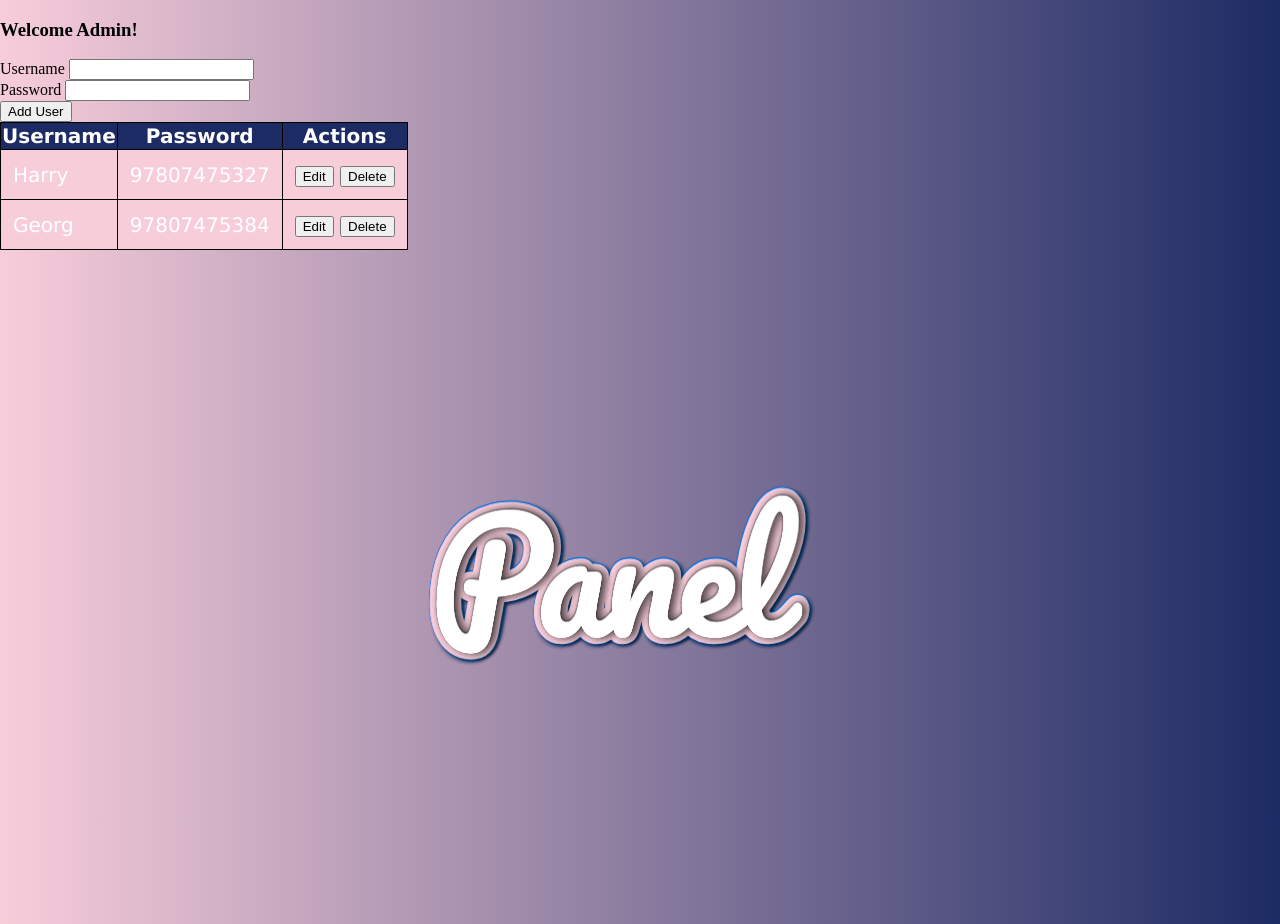
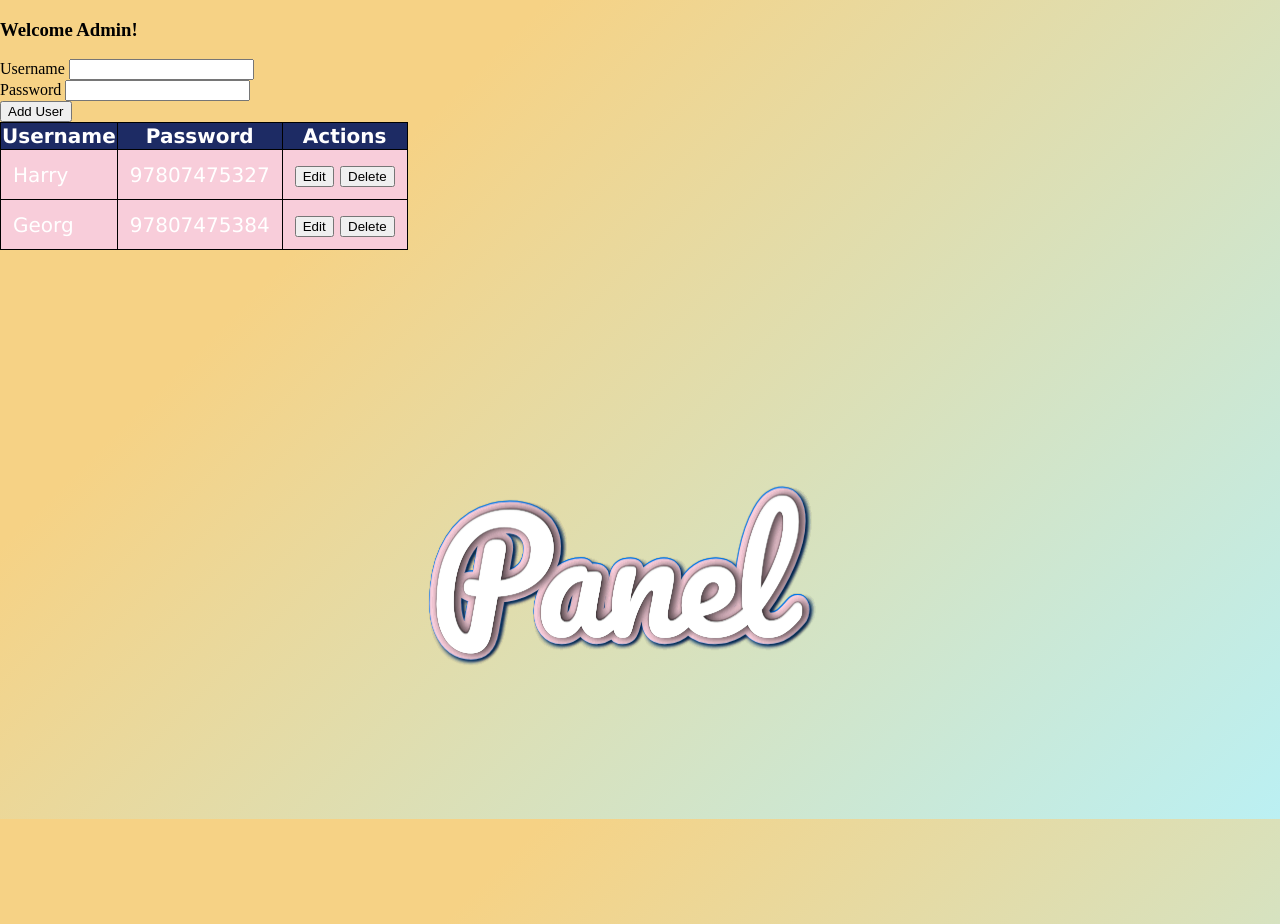
Before and after one commit to AigerimAli/Panel, a plain HTML site: page index.html in a window 1280 px wide. Drawn offline with Linux system fonts and the light colour scheme.

Commit message:
Update index.html

```diff
--- a/index.html
+++ b/index.html
@@ -15,9 +15,9 @@ body {
   min-height: 450px;
   height: 100vh;
   margin: 0;
-background: #1D2B64;  /* fallback for old browsers */
-  background: -webkit-linear-gradient(to right, #F8CDDA, #1D2B64);  /* Chrome 10-25, Safari 5.1-6 */
-  background: linear-gradient(to right, #F8CDDA, #1D2B64); /* W3C, IE 10+/ Edge, Firefox 16+, Chrome 26+, Opera 12+, Safari 7+ */
+background: #1D2B64;
+    background-color: #bbf0f3;
+background-image: linear-gradient(315deg, #bbf0f3 0%, #f6d285 74%);
 }
 table,
         td,
```
